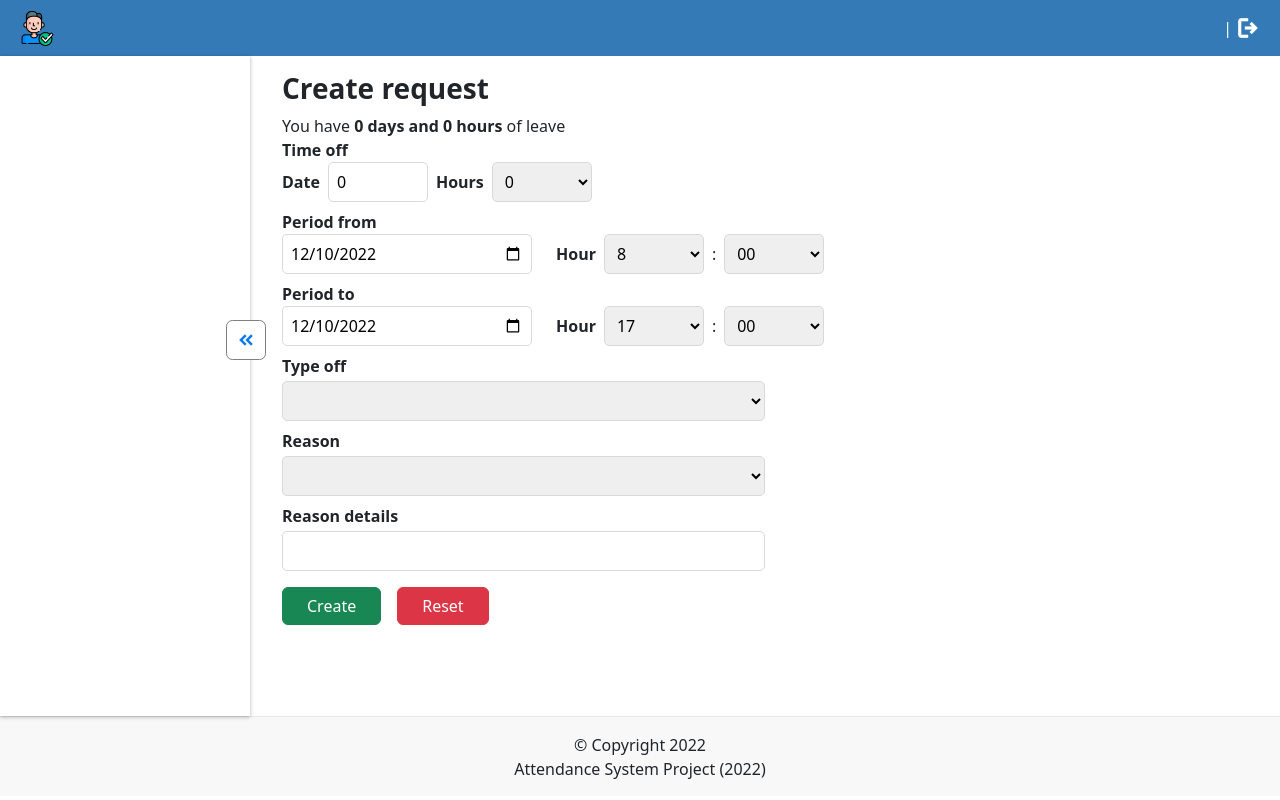
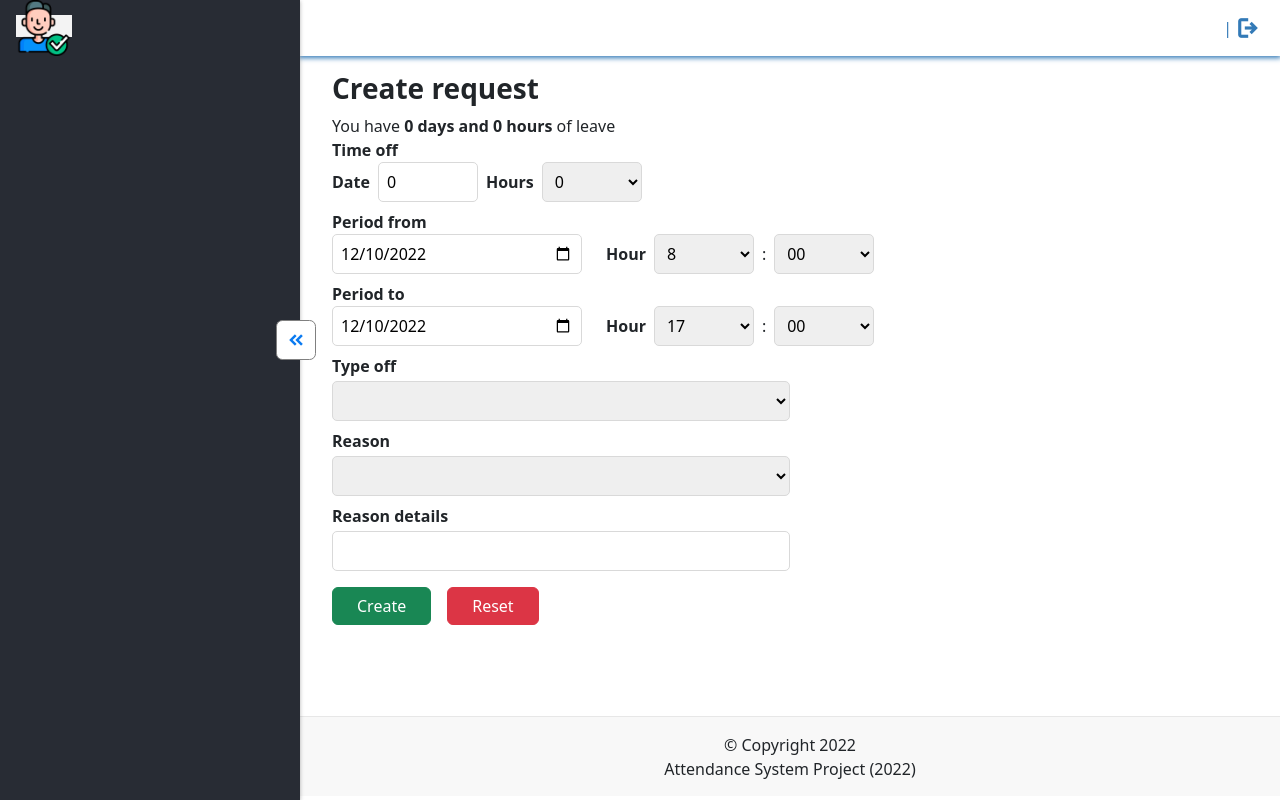
Before and after one commit to minhnhat2904/attendances_system_fe, a Vue app: page / in a window 1280 px wide. Built offline with nearby package versions, Linux system fonts and the light colour scheme.

Commit message:
fixx layout

```diff
--- a/src/components/Sidebar.vue
+++ b/src/components/Sidebar.vue
@@ -12,6 +12,11 @@ const toggleMenu = () => {
 
 <template>
 	<div :class="isExpanded ? 'is-expanded' : ''" class="side-bar">
+		<div class="logo w-100 px-3">
+			<router-link to="/">
+				<img alt="Vue logo" class="logo" src="@/assets/verified-account.png" />
+			</router-link>
+		</div>
 		<div class="side-bar_toggle-wrap" @click="toggleMenu">
 			<span class="material-symbols-outlined side-bar-icon" v-if="isExpanded">
 				keyboard_double_arrow_left
@@ -22,7 +27,7 @@ const toggleMenu = () => {
 		</div>
 		<!-- Role employee -->
 		<div
-			class="side-bar_list"
+			class="side-bar_list mt-5"
 			v-if="userInfo.role !== undefined && userInfo.role.includes('employee')">
 			<router-link class="side-bar-item" to="/">
 				<span class="material-symbols-outlined side-bar-icon"> add_circle </span>
@@ -94,11 +99,15 @@ const toggleMenu = () => {
 	justify-content: flex-start;
 	height: 100%;
 	overflow: visible;
-	background-color: white;
+	background-color: #282c34;
 	transition: 0.2s ease-out;
 	position: relative;
 	box-shadow: rgba(0, 0, 0, 0.3) 0px 1px 4px;
 	transition: 0.2s ease-out;
+
+	.logo {
+		height: 56px;
+	}
 
 	&_toggle-wrap {
 		display: flex;
@@ -138,10 +147,10 @@ const toggleMenu = () => {
 			transition: 0.22 ease-out;
 			height: 50px;
 			border-bottom: 1px solid rgb(181, 181, 181);
-			color: #337ab7;
+			color: white;
 
 			.side-bar-icon {
-				color: #337ab7;
+				color: white;
 				font-size: 1.2rem;
 				font-weight: bold;
 				transition: 0.2 ease-out;
@@ -160,16 +169,24 @@ const toggleMenu = () => {
 			&:hover {
 				color: #124c7f;
 				background-color: #f3f3f3;
+				.side-bar-icon {
+					color: #124c7f;
+				}
 			}
 		}
 	}
 
 	&.is-expanded {
-		width: 250px;
+		width: 300px;
 		transition: 0.2 ease-out;
 	}
 	.router-link-active {
+		color: #124c7f;
 		background-color: #f3f3f3;
+
+		.side-bar-icon {
+			color: #124c7f;
+		}
 	}
 }
 </style>
--- a/src/layouts/defaultLayout.vue
+++ b/src/layouts/defaultLayout.vue
@@ -23,19 +23,15 @@ const logoutFn = async () => {
 </script>
 
 <template>
-	<div class="layout-default">
+	<div class="layout-default d-flex">
+		<div class="layout-default_navbar">
+			<Sidebar :userInfo="userInfo" />
+		</div>
+		<div class="w-100">
 			<header class="layout-default_header">
-			<router-link to="/">
-				<img
-					alt="Vue logo"
-					class="logo"
-					src="@/assets/verified-account.png"
-					width="35"
-					height="35" />
-			</router-link>
 				<div class="wrapper">
-				<nav class="d-flex text-white">
-					<span>{{ userInfo.username }}</span>
+					<nav class="d-flex">
+						<span class="user-name">{{ userInfo.username }}</span>
 						<span class="mx-1">|</span>
 						<span class="material-symbols-outlined icon-logout" @click="logoutFn">
 							logout
@@ -45,9 +41,6 @@ const logoutFn = async () => {
 			</header>
 
 			<main class="layout-default_main">
-			<div class="layout-default_navbar">
-				<Sidebar :userInfo="userInfo" />
-			</div>
 				<div class="layout-default_content">
 					<slot />
 				</div>
@@ -57,6 +50,7 @@ const logoutFn = async () => {
 				<p>© Copyright 2022</p>
 				<p>Attendance System Project (2022)</p>
 			</footer>
+		</div>
 	</div>
 </template>
 
@@ -68,14 +62,17 @@ const logoutFn = async () => {
 
 	&_header {
 		display: flex;
-		justify-content: space-between;
+		justify-content: flex-end;
 		align-items: center;
 		padding: 0px 20px;
 		height: 56px !important;
-		background: #337ab7;
-
+		color: #337ab7;
+		box-shadow: 0px 1px 5px 1px;
+		.user-name {
+			cursor: pointer;
+		}
 		.icon-logout {
-			color: white;
+			color: #337ab7;
 			font-weight: bold;
 			font-style: 1.2rem;
 			cursor: pointer;
```
Lines whose indentation alone changed are shown as unchanged.
